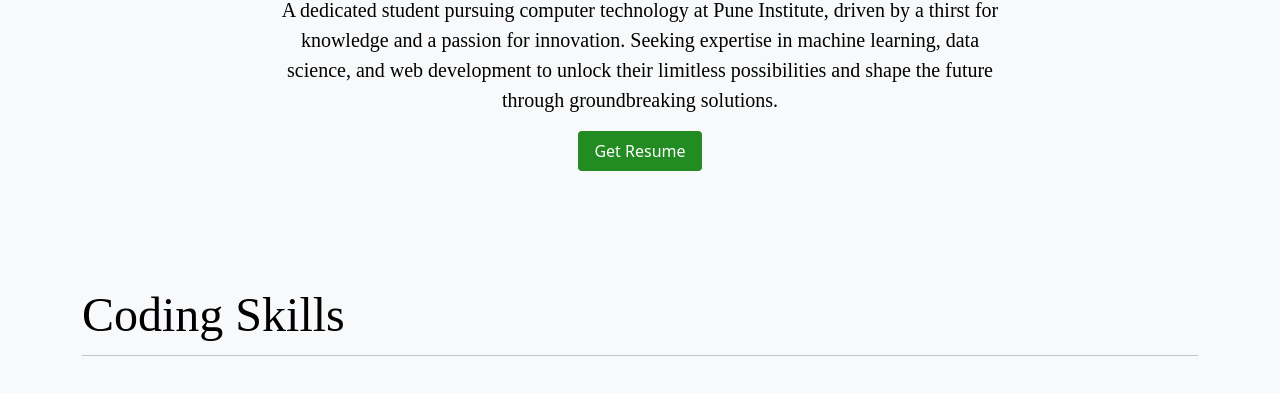
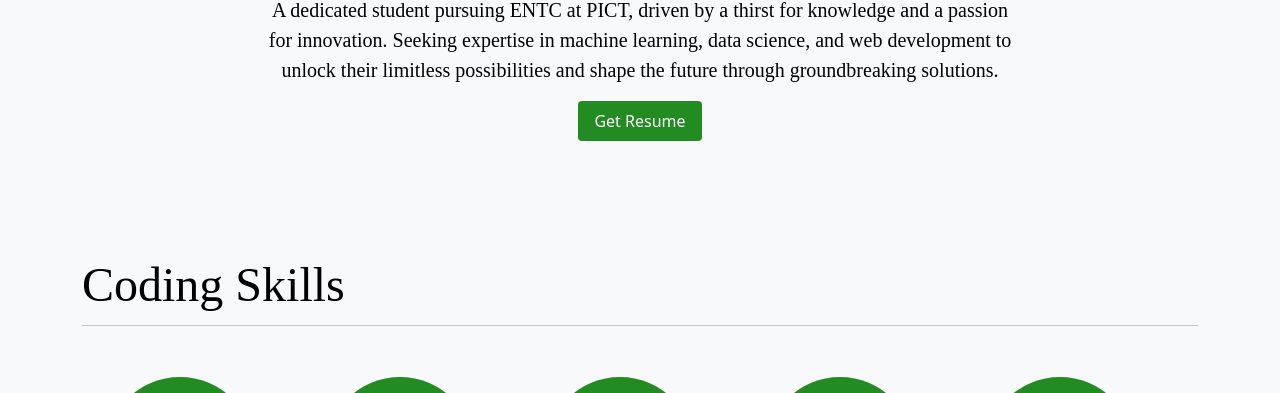
Before and after one commit to Prem07a/Porfoliio, a plain HTML site: page index.html in a window 1280 px wide. Shown: the part 707-1100 px from the top of the page. Drawn offline with nearby package versions, Linux system fonts and the light colour scheme.

Commit message:
Update index.html

```diff
--- a/index.html
+++ b/index.html
@@ -73,7 +73,7 @@
                 </svg>
                 <h1 class="text-body-emphasis custom1"><b>About Me</b></h1>
                 <p class="col-lg-8 mx-auto text-justify lead custom2">
-                    A dedicated student pursuing computer technology at Pune Institute, driven by a thirst for knowledge
+                    A dedicated student pursuing ENTC at PICT, driven by a thirst for knowledge
                     and a passion for innovation.
 
                     Seeking expertise in machine learning, data science, and web development to unlock their limitless
```
